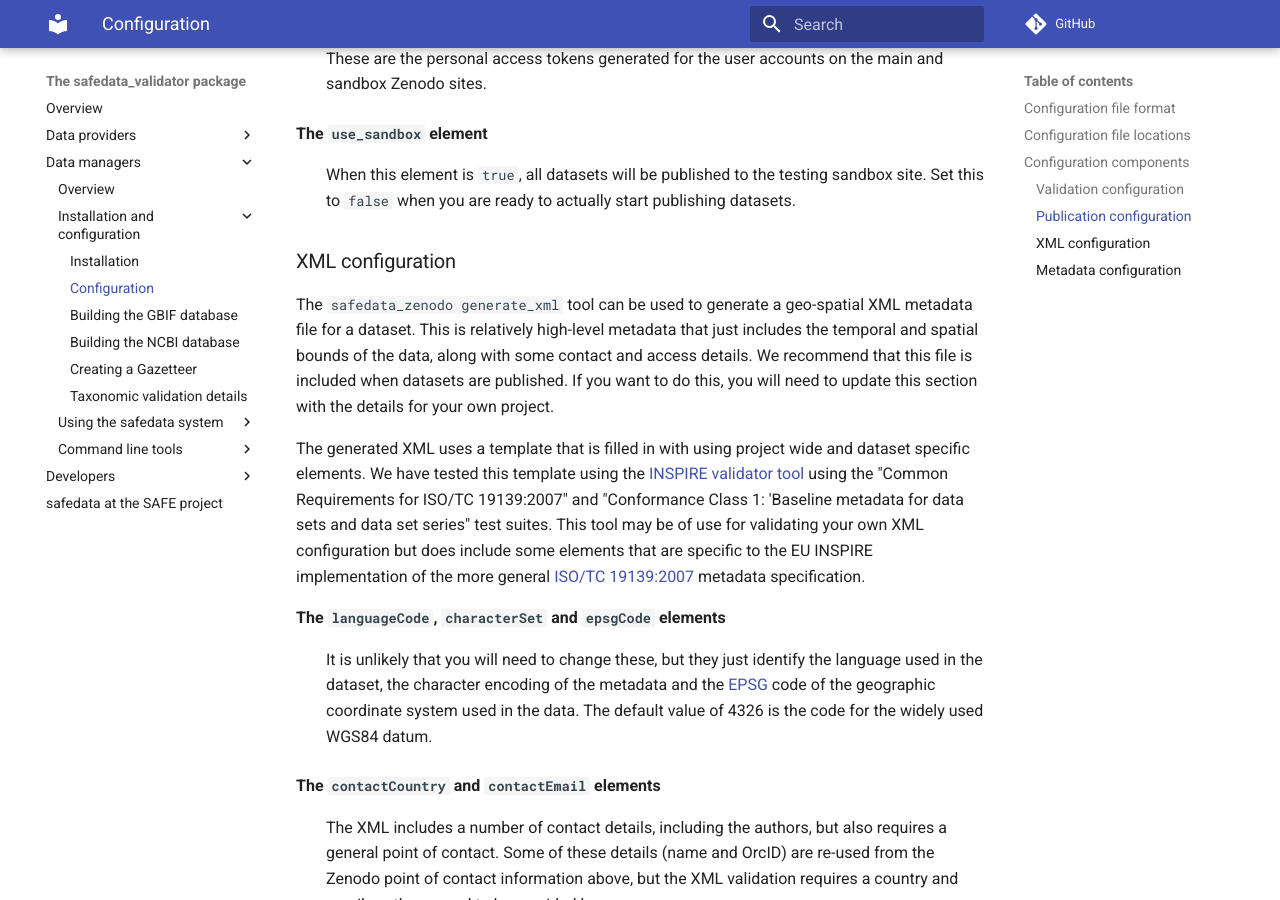
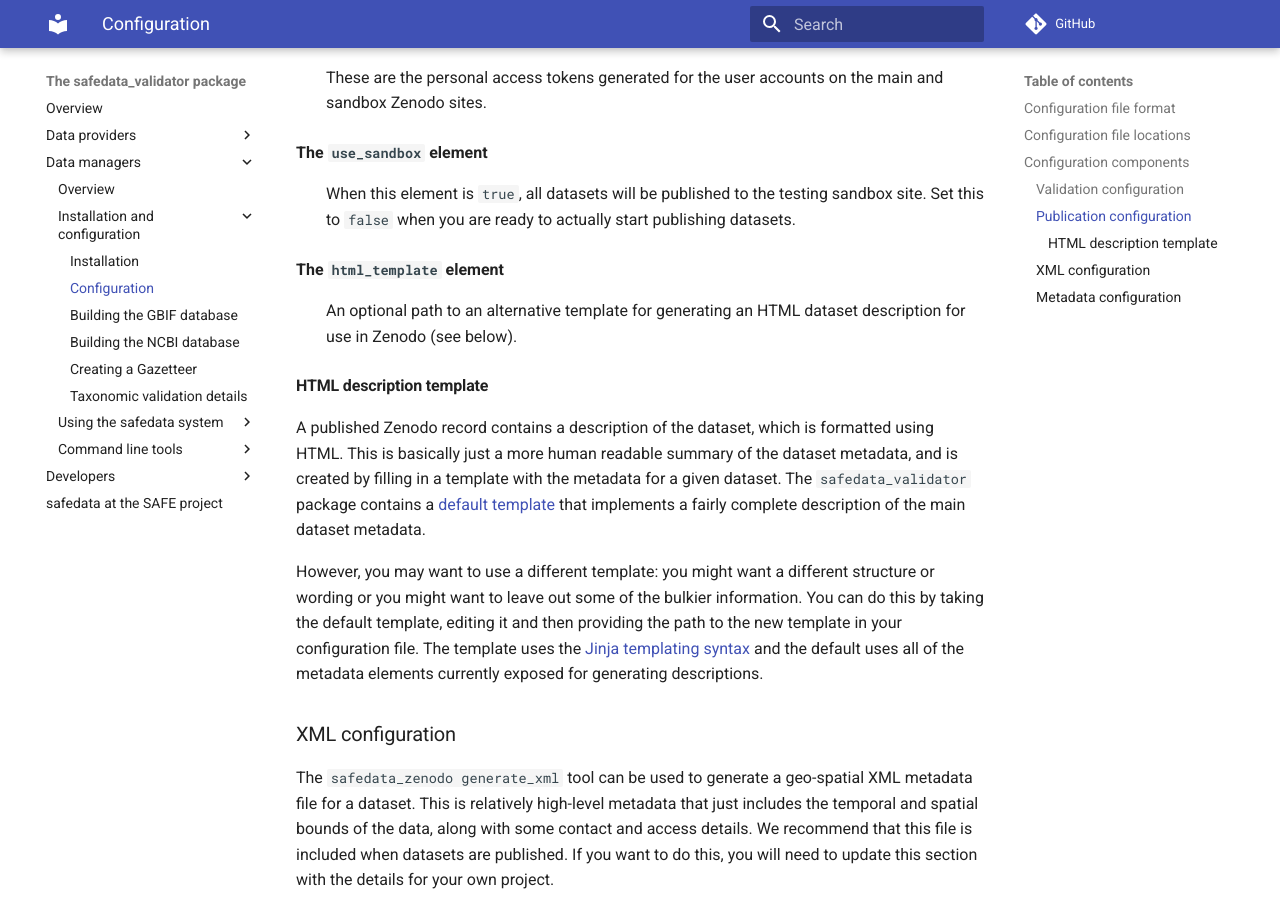
Before and after one commit to ImperialCollegeLondon/safedata_validator, an MkDocs documentation site: the page built from docs/data_managers/install/configuration.md, in a window 1280 px wide and 900 px high, scrolled down 4690 px. Built offline with MkDocs 1.6.1 and Material for MkDocs 9.7.7, drawn with Linux system fonts in a browser that asks for light colours; comment, search, counter and statistics services are not loaded; some of the changed text lies outside the part shown.

Commit message:
Added docs on HTML templates

```diff
--- a/docs/data_managers/install/configuration.md
+++ b/docs/data_managers/install/configuration.md
@@ -34,6 +34,7 @@ zenodo_api = https://api.zenodo.org
 zenodo_token = abc
 zenodo_sandbox_api = https://sandbox.zenodo.org
 zenodo_sandbox_token = xyz
+html_template = /path/to/html_jinja_template.html
 
 [metadata]
 api = https://safeproject.net
@@ -233,6 +234,27 @@ configuration elements:
 : When this element is `true`, all datasets will be published to the testing sandbox
   site. Set this to `false` when you are ready to actually start publishing datasets.
 
+**The `html_template` element**
+
+: An optional path to an alternative template for generating an HTML dataset description
+  for use in Zenodo (see below).
+
+#### HTML description template
+
+A published Zenodo record contains a description of the dataset, which is formatted
+using HTML. This is basically just a more human readable summary of the dataset
+metadata, and is created by filling in a template with the metadata for a given
+dataset. The `safedata_validator` package contains a [default
+template](https://raw.githubusercontent.com/ImperialCollegeLondon/safedata_validator/main/safedata_validator/templates/description_template.html)
+that implements a fairly complete description of the main dataset metadata.
+
+However, you may want to use a different template: you might want a different structure
+or wording or you might want to leave out some of the bulkier information. You can do
+this by taking the default template, editing it and then providing the path to the new
+template in your configuration file. The template uses the [Jinja templating
+syntax](https://jinja.palletsprojects.com/en/latest/templates/) and the default uses all
+of the metadata elements currently exposed for generating descriptions.
+
 ### XML configuration
 
 The `safedata_zenodo generate_xml` tool can be used to generate a geo-spatial XML
```
Also changed, not shown: docs/data_managers/command_line_tools/overview.md (+3 -1 lines).
